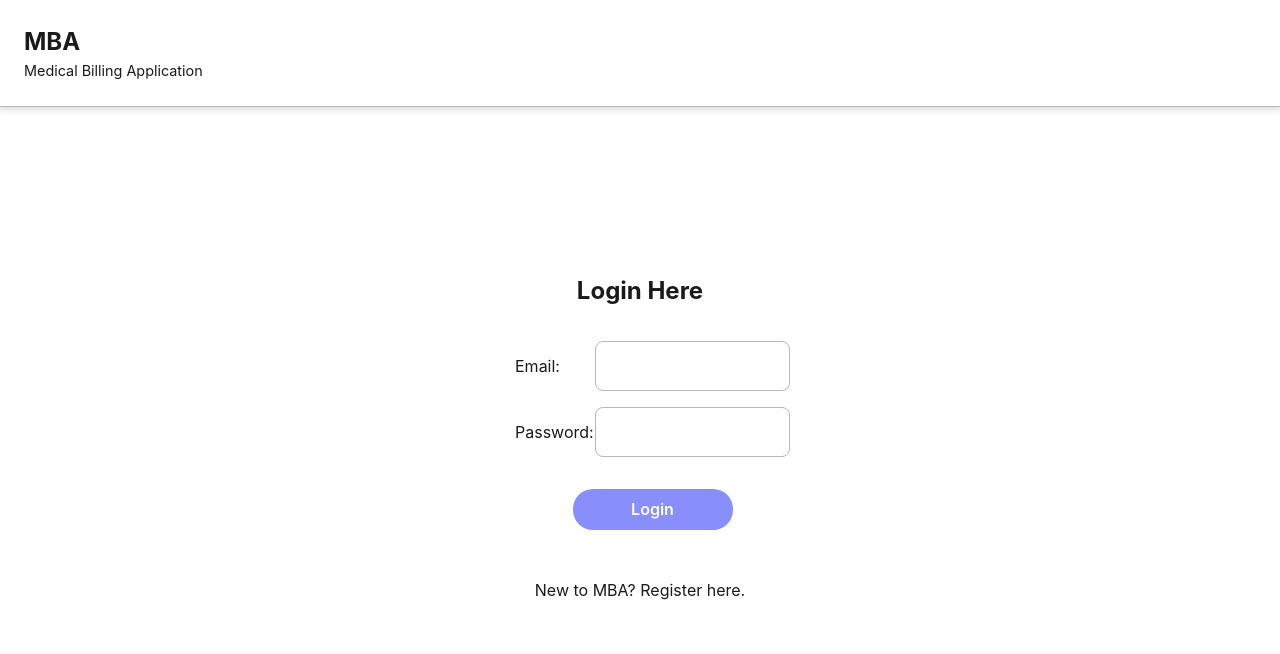
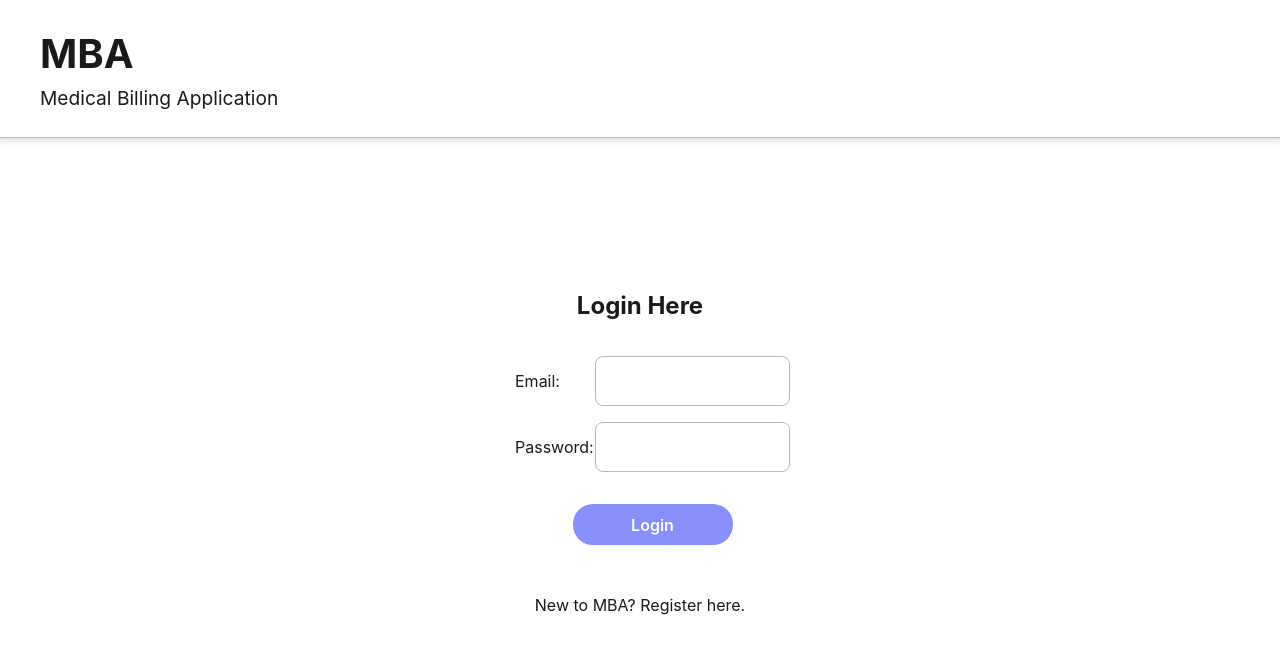
Before and after one commit to christinaor/medical-billing-app, a React (Vite) app: page /login in a window 1280 px wide. Shown: the top 654 px of the page. Built offline with nearby package versions, Linux system fonts and the light colour scheme.

Commit message:
Tweak styles

```diff
--- a/src/components/BillsContent/styles.module.scss
+++ b/src/components/BillsContent/styles.module.scss
@@ -1,4 +1,5 @@
 @import '/src/styles/colors.scss';
+@import '/src/styles/layout.scss';
 
 .billsContent {
   display: flex;
@@ -17,3 +18,9 @@
   // padding-right: 1.5rem;
   width: 8rem;
 }
+
+@media only screen and (min-width: $tablet-mid-start) {
+  .billsContent {
+    // max-width: 600px;
+  }
+}
--- a/src/components/Header/styles.module.scss
+++ b/src/components/Header/styles.module.scss
@@ -1,4 +1,5 @@
 @import '/src/styles/colors.scss';
+@import '/src/styles/layout.scss';
 
 .header {
   padding: 1.5rem;
@@ -15,3 +16,17 @@
   font-size: 0.9rem;
   font-weight: 400;
 }
+
+@media only screen and (min-width: $tablet-mid-start) {
+  .header {
+    padding: 1.5rem 2.5rem;
+  }
+
+  .title {
+    font-size: 2.5rem;
+  }
+
+  .subtitle {
+    font-size: 1.2rem;
+  }
+}
--- a/src/containers/Homepage/styles.module.scss
+++ b/src/containers/Homepage/styles.module.scss
@@ -1,7 +1,14 @@
 @import '/src/styles/colors.scss';
+@import '/src/styles/layout.scss';
 
 .homepage {
   display: flex;
   flex-direction: column;
   gap: 1rem;
 }
+
+@media only screen and (min-width: $tablet-mid-start) {
+  .homepage {
+    // align-items: center;
+  }
+}
--- a/src/styles/layout.scss
+++ b/src/styles/layout.scss
@@ -0,0 +1 @@
+$tablet-mid-start: 720px;
```
